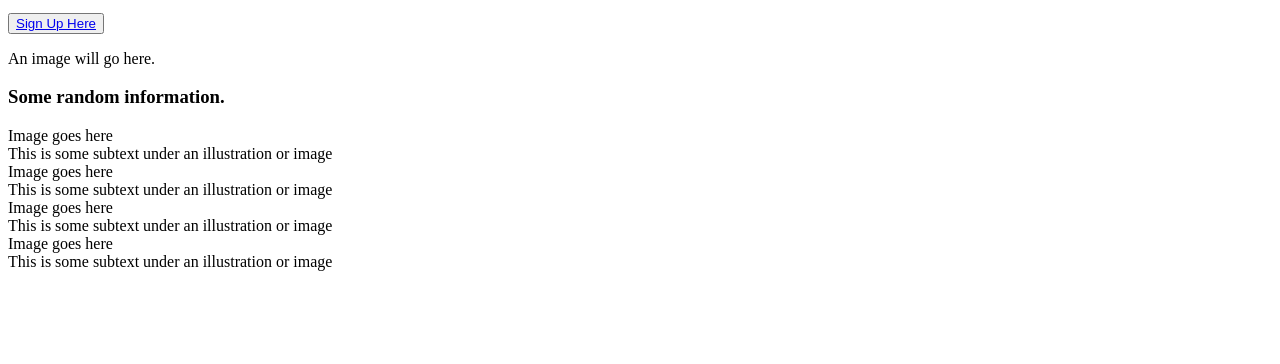
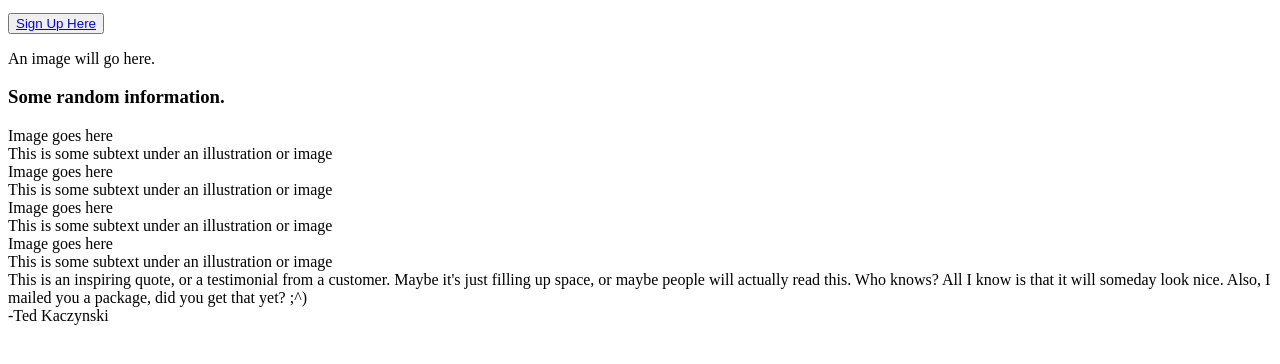
Before and after one commit to jholson1030/odin-landing-page, a plain HTML site: page index.html in a window 1280 px wide. Shown: the part 240-604 px from the top of the page. Drawn offline with Linux system fonts and the light colour scheme.

Commit message:
Add quote section

```diff
--- a/index.html
+++ b/index.html
@@ -63,5 +63,10 @@
             </div>
         </div>
       </div>
+            <!--May have to merge the quote and author into one div. Not sure yet...-->
+      <div class="quote-container">
+        <div class="quote-one">This is an inspiring quote, or a testimonial from a customer. Maybe it's just filling up space, or maybe people will actually read this. Who knows? All I know is that it will someday look nice. Also, I mailed you a package, did you get that yet? ;^)</div>
+        <div class="author-one">-Ted Kaczynski</div>
+      </div>
     </body>
 </html>
```
